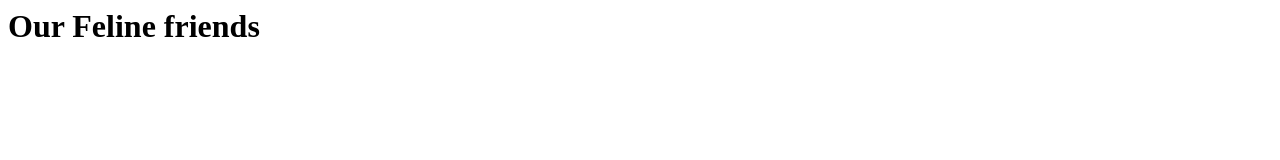
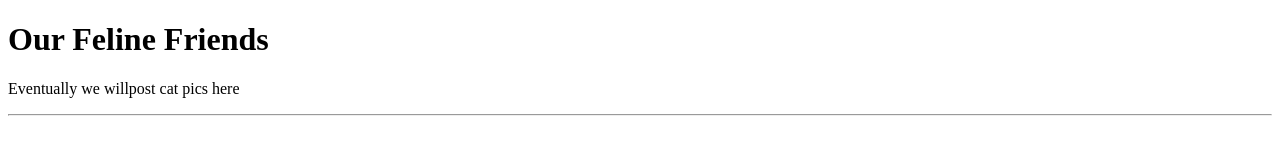
Before and after one commit to marky376/Calculator_repository, a plain HTML site: page git/index.html in a window 1280 px wide. Drawn offline with Linux system fonts and the light colour scheme.

```diff
--- a/git/index.html
+++ b/git/index.html
@@ -1 +1,13 @@
-<h1>Our Feline friends</h1>
+<!DOCTYPE html>
+<html>
+    <head>
+        <meta charset="utf-8">
+        <title>Our Feline friends</title>
+    </head>
+
+    <body>
+        <h1>Our Feline Friends</h1>
+        <p>Eventually we willpost cat pics here</p>
+        <hr>
+    </body>
+</html>
```
